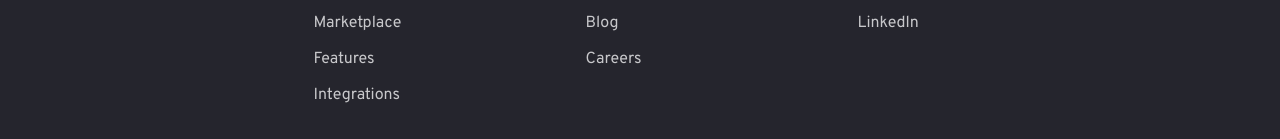
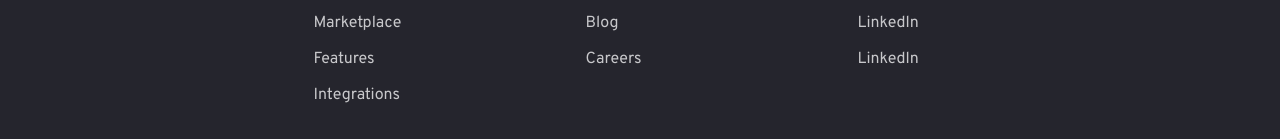
Before and after one commit to felixekunola/Blogr-Landing-Page, a plain HTML site: page index.html in a window 1280 px wide. Shown: the part 3538-3677 px from the top of the page. Drawn offline with Linux system fonts and the light colour scheme.

Commit message:
new paragraph

```diff
--- a/index.html
+++ b/index.html
@@ -149,6 +149,7 @@
                 <p class="foot-para"><a class="pp" href="">Contact</a></p>
                 <p class="foot-para"><a class="pp" href="">Newsletter</a></p>
                 <p class="foot-para">Linkedln</p>
+                <p class="foot-para">Linkedln</p>
             </div>
         </div>
     </footer>
```
